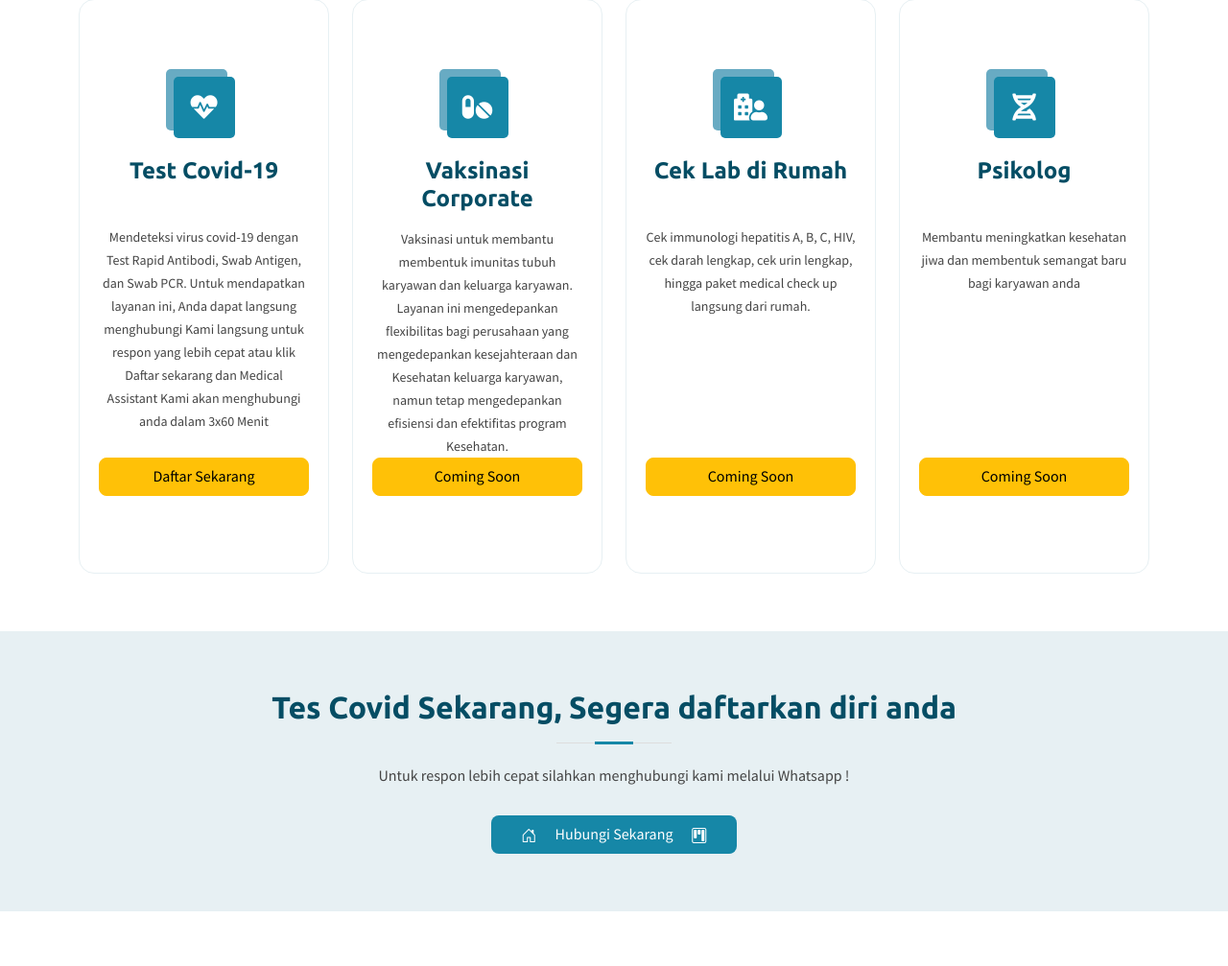
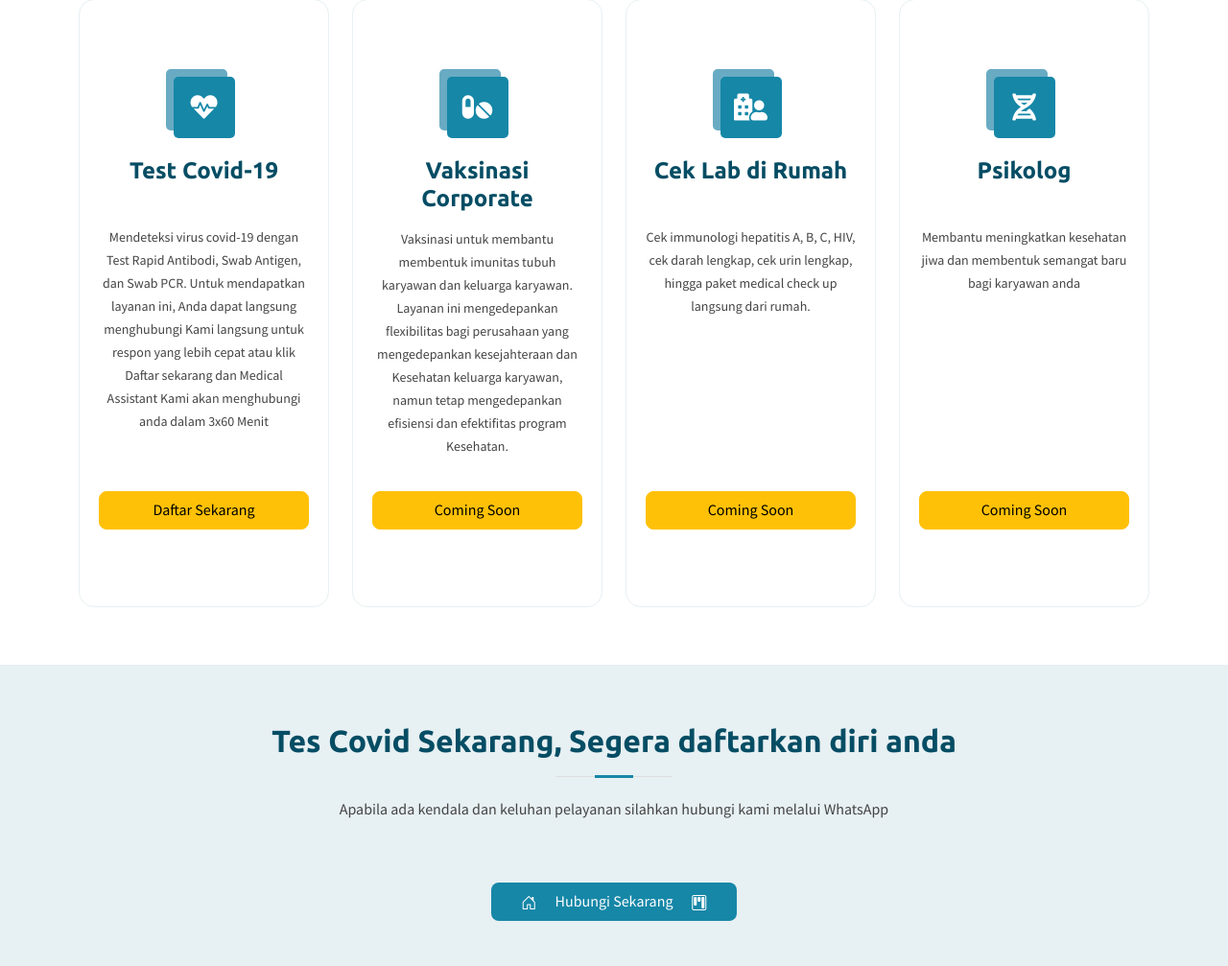
Before and after one commit to NikkiRufiansya/trustmedika, a PHP site: page / in a window 1280 px wide. Shown: the part 1331-2338 px from the top of the page at 96% size. Run offline with PHP 8.4, Linux system fonts and the light colour scheme; some libraries are stand-ins or nearby versions.

Commit message:
revisi button

```diff
--- a/assets/css/style.css
+++ b/assets/css/style.css
@@ -102,6 +102,7 @@ h1, h2, h3, h4, h5, h6 {
 .btn {
   border-radius:var(--radius-btn) !important;
   padding: 6px 30px 8px 30px;
+  margin-top: 35px;
 }
 
 .btn-utama{
--- a/index.php
+++ b/index.php
@@ -128,7 +128,7 @@
 
       <div class="section-title">
         <h2>Tes Covid Sekarang, Segera daftarkan diri anda</h2>
-        <p>Untuk respon lebih cepat silahkan menghubungi kami melalui Whatsapp !</p>
+        <p>Apabila ada kendala dan keluhan pelayanan silahkan hubungi kami melalui WhatsApp</p>
       </div>
       <div class="text-center">
         <a href="https://api.whatsapp.com/send/?phone=6281333836091&text=Halo%2C+saya+ingin+menanyakan+beberapa+hal+terkait+layanan+TrustMedika&app_absent=0" class="btn btn-utama" target="_blank">
```
